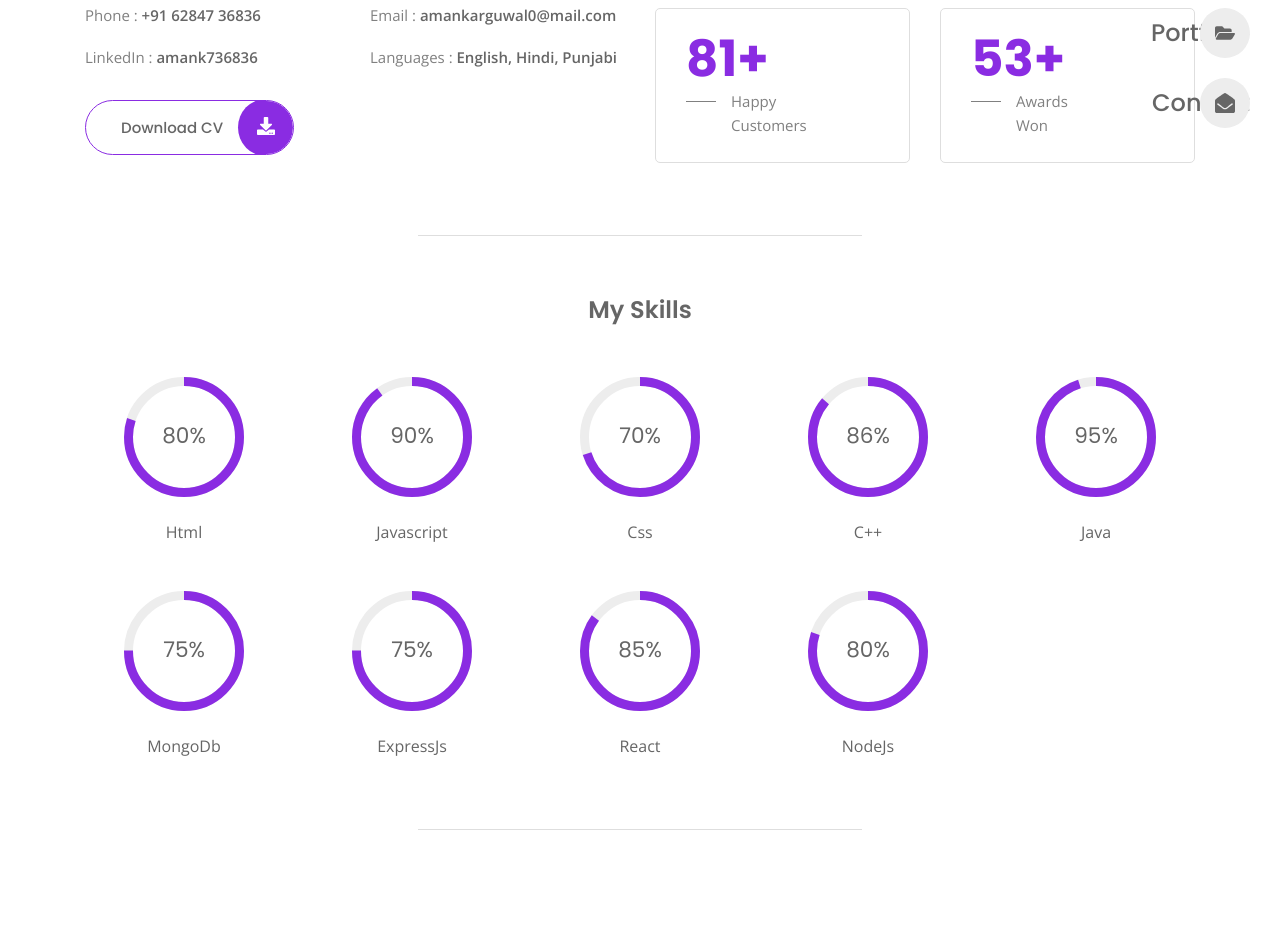
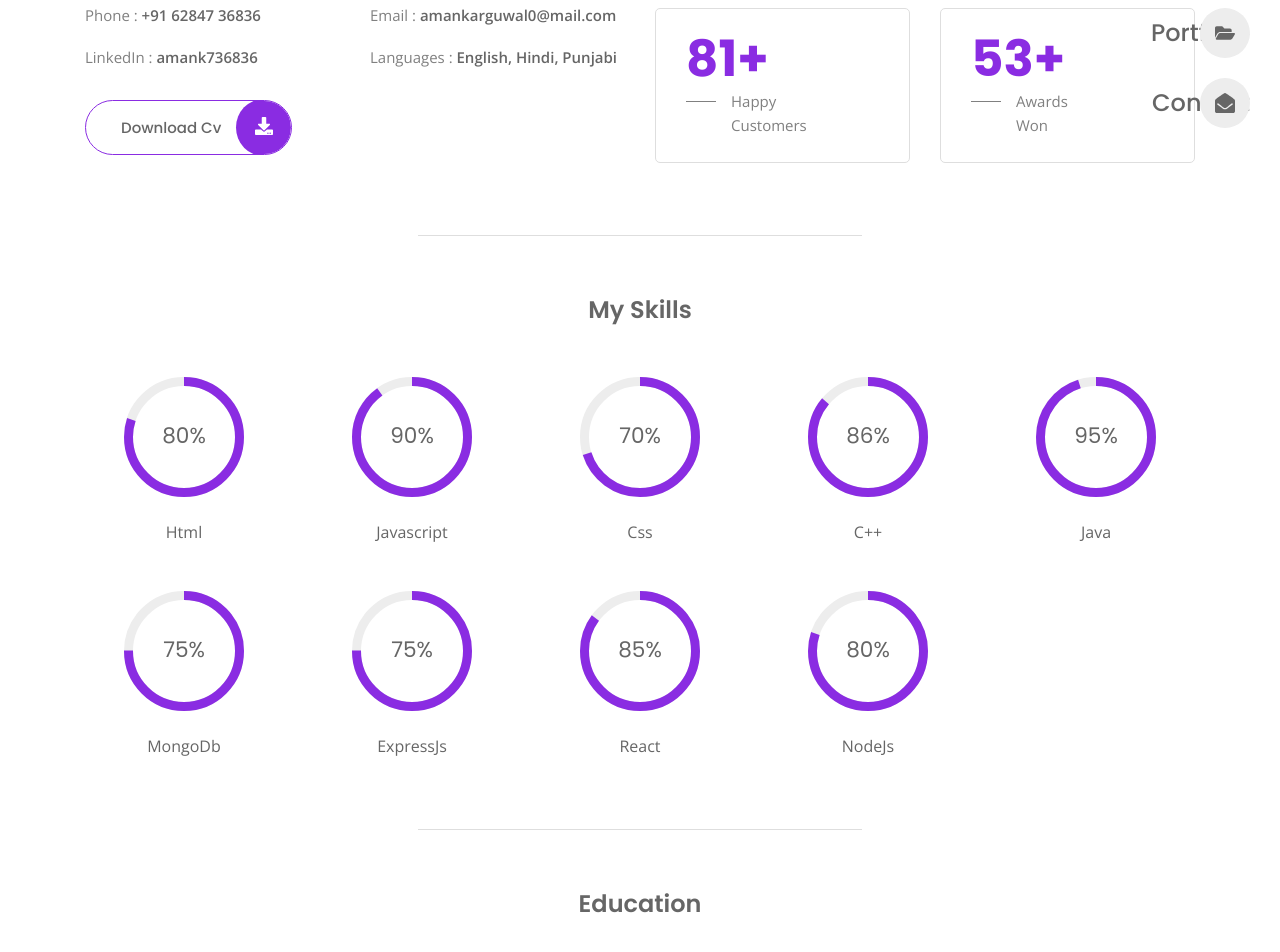
Before and after one commit to amank736836/portfoliowebsite, a React (Vite) app: page /about in a window 1280 px wide. Shown: the part 402-1354 px from the top of the page. Built offline with nearby package versions, Linux system fonts and the light colour scheme.

Commit message:
feat: Add Education component
The code changes in About.jsx add the Education component to the project. This component renders educational information in the About page, enhancing the user experience by providing a section to display the user's education background.

```diff
--- a/src/pages/About/About.jsx
+++ b/src/pages/About/About.jsx
@@ -3,6 +3,7 @@ import { FaDownload } from "react-icons/fa";
 import Resume from "../../assets/Aman.pdf";
 import Stats from "../../Components/Stats";
 import Skills from "../../Components/Skills";
+import Education from "../../Components/Education";
 import "./About.css";
 
 const About = () => {
@@ -21,7 +22,7 @@ const About = () => {
               <Info />
             </ul>
             <a href={Resume} download="" className="button">
-              Download CV{" "}
+              Download Cv
               <span className="button__icon">
                 <FaDownload />
               </span>
@@ -43,6 +44,15 @@ const About = () => {
       </section>
       <div className="separator"></div>
 
+      <section className="resume">
+        <h3 className="section__subtitle subtitle__center">Education</h3>
+        <div className="resume__container grid">
+          <div className="resume__data">
+            <Education/>
+          </div>
+        </div>
+      </section>
+
     </main>
   );
 };
```
